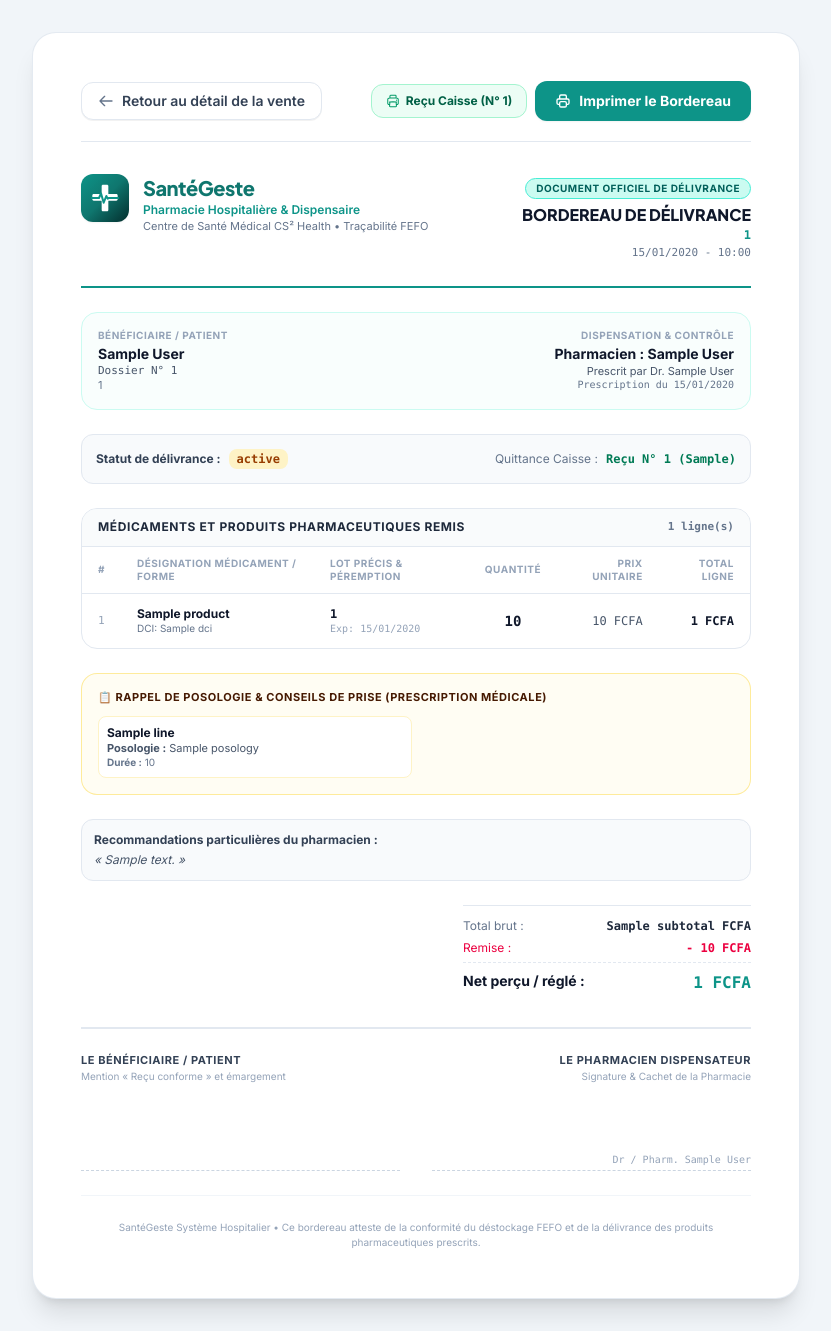
After one commit to tchongwangbakayoko619-star/Sante_Geste, a Django app: template santegeste/templates/pharmacy/sale_delivery_slip.html in a window 1280 px wide. The commit adds this page. Shown: the whole page, without its empty margins (224-1055 px from the left). Run offline with Django 5.2, Linux system fonts and the light colour scheme; the template is opened without the code that fills it: most values are stand-ins (such as "Sample title", 1, 10 or a date in 2020); style sheets or scripts are compiled from the project's sources; parts of the project's set-up code (start-up, migrations or seed data) failed here and were passed over.

Commit message:
feat(workflow): bordereau officiel de délivrance physique avec traçabilité lots FEFO et rappel posologique

```diff
--- a/apps/pharmacy/urls.py
+++ b/apps/pharmacy/urls.py
@@ -12,6 +12,7 @@ from apps.pharmacy.views import (
     ProductUpdateView,
     SaleCancelView,
     SaleCreateView,
+    SaleDeliverySlipView,
     SaleDetailView,
     SaleListView,
     StockAdjustmentView,
@@ -48,6 +49,7 @@ urlpatterns = [
     path("ventes/", SaleListView.as_view(), name="sale_list"),
     path("ventes/nouvelle/", SaleCreateView.as_view(), name="sale_create"),
     path("ventes/<uuid:pk>/", SaleDetailView.as_view(), name="sale_detail"),
+    path("ventes/<uuid:pk>/bordereau/", SaleDeliverySlipView.as_view(), name="sale_delivery_slip"),
     path("ventes/<uuid:pk>/annuler/", SaleCancelView.as_view(), name="sale_cancel"),
 
     # Fournisseurs & Catégories
--- /dev/null
+++ b/santegeste/templates/pharmacy/sale_delivery_slip.html
@@ -0,0 +1,260 @@
+{% extends "layouts/base.html" %}
+{% load i18n static %}
+
+{% block title %}{% trans "Bordereau de Délivrance" %} {{ sale.sale_number }} - SantéGeste{% endblock %}
+
+{% block content %}
+<style>
+  @media print {
+    body {
+      background-color: #ffffff !important;
+      color: #020617 !important;
+    }
+    .no-print {
+      display: none !important;
+    }
+    .print-sheet {
+      box-shadow: none !important;
+      border: none !important;
+      padding: 0 !important;
+      margin: 0 !important;
+      max-width: 100% !important;
+      width: 100% !important;
+    }
+    * {
+      -webkit-print-color-adjust: exact !important;
+      print-color-adjust: exact !important;
+    }
+    @page {
+      size: A4;
+      margin: 15mm 15mm 15mm 15mm;
+    }
+  }
+</style>
+
+<div class="min-h-screen bg-neutral-100 p-4 sm:p-8 font-sans print:bg-white print:p-0">
+  <div class="max-w-3xl mx-auto bg-white p-8 sm:p-12 rounded-3xl border border-neutral-200/90 shadow-xl print-sheet print:shadow-none print:border-none print:max-w-none print:p-0">
+
+    <!-- Actions / Outils (masqués à l'impression) -->
+    <div class="flex items-center justify-between border-b border-neutral-200 pb-5 mb-8 no-print">
+      <a href="{% url "pharmacy:sale_detail" sale.pk %}" class="inline-flex items-center gap-2 px-4 py-2 rounded-xl bg-white border border-neutral-200 text-neutral-700 font-semibold text-xs sm:text-sm hover:bg-neutral-50 transition-colors shadow-2xs">
+        <svg class="w-4 h-4 text-neutral-500" fill="none" stroke="currentColor" viewBox="0 0 24 24"><path stroke-linecap="round" stroke-linejoin="round" stroke-width="2" d="M10 19l-7-7m0 0l7-7m-7 7h18"/></svg>
+        {% trans "Retour au détail de la vente" %}
+      </a>
+      <div class="flex items-center gap-2">
+        {% if latest_payment %}
+          <a href="{% url "patients:paiement_receipt" latest_payment.pk %}" target="_blank" class="inline-flex items-center gap-1.5 px-3.5 py-2 rounded-xl bg-emerald-50 border border-emerald-200 text-emerald-800 font-bold text-xs hover:bg-emerald-100 transition-colors">
+            {% include "components/atoms/icon.html" with name="printer" size="w-3.5 h-3.5 text-emerald-600" %}
+            {% trans "Reçu Caisse (N° " %}{{ latest_payment.receipt_number }})
+          </a>
+        {% endif %}
+        <button onclick="window.print()" class="inline-flex items-center gap-2 px-5 py-2.5 rounded-xl bg-[#0d9488] hover:bg-[#0f766e] text-white font-bold text-xs sm:text-sm transition-colors shadow-xs cursor-pointer">
+          <svg class="w-4 h-4" fill="none" stroke="currentColor" viewBox="0 0 24 24"><path stroke-linecap="round" stroke-linejoin="round" stroke-width="2" d="M17 17h2a2 2 0 002-2v-4a2 2 0 00-2-2H5a2 2 0 00-2 2v4a2 2 0 002 2h2m2 4h6a2 2 0 002-2v-4a2 2 0 00-2-2H9a2 2 0 00-2 2v4a2 2 0 002 2zm8-12V5a2 2 0 00-2-2H9a2 2 0 00-2 2v4h10z"/></svg>
+          {% trans "Imprimer le Bordereau" %}
+        </button>
+      </div>
+    </div>
+
+    <!-- En-tête Hospitalier SantéGeste -->
+    <div class="flex justify-between items-start border-b-2 border-[#0d9488] pb-6 mb-6">
+      <div class="flex items-start gap-3.5">
+        <div class="w-12 h-12 rounded-xl bg-gradient-to-br from-[#0d9488] via-[#0f766e] to-[#042f2e] text-white flex items-center justify-center shrink-0 shadow-xs">
+          <svg class="w-8 h-8 text-white" viewBox="0 0 48 48" fill="none" xmlns="http://www.w3.org/2000/svg">
+            <path d="M19 6C19 4.89543 19.8954 4 21 4H27C28.1046 4 29 4.89543 29 6V18H41C42.1046 18 43 18.8954 43 20V26C43 27.1046 42.1046 28 41 28H29V42C29 43.1046 28.1046 44 27 44H21C19.8954 44 19 43.1046 19 42V28H7C5.89543 28 5 27.1046 5 26V20C5 18.8954 5.89543 18 7 18H19V6Z" fill="white"/>
+            <path d="M4 24H15L18 17L22 31L26 21L28 25L30 24H44" stroke="#0d9488" stroke-width="3" stroke-linecap="round" stroke-linejoin="round"/>
+          </svg>
+        </div>
+        <div>
+          <h1 class="text-xl font-extrabold text-[#0f766e] font-title tracking-tight">
+            SantéGeste
+          </h1>
+          <p class="text-xs font-semibold text-[#0d9488]">Pharmacie Hospitalière & Dispensaire</p>
+          <p class="text-[11px] text-neutral-500">Centre de Santé Médical CS² Health • Traçabilité FEFO</p>
+        </div>
+      </div>
+
+      <div class="text-right">
+        <span class="inline-block px-2.5 py-0.5 rounded-full text-[10px] font-bold uppercase tracking-wider bg-teal-100 text-teal-800 border border-teal-300">
+          {% trans "Document Officiel de Délivrance" %}
+        </span>
+        <h2 class="text-base font-extrabold text-neutral-900 font-title uppercase mt-1">{% trans "BORDEREAU DE DÉLIVRANCE" %}</h2>
+        <p class="text-xs font-mono font-bold text-[#0d9488]">{{ sale.sale_number }}</p>
+        <p class="text-[11px] text-neutral-500 font-mono mt-0.5">{{ sale.sale_date|date:"d/m/Y - H:i" }}</p>
+      </div>
+    </div>
+
+    <!-- Informations Patient & Prescription -->
+    <div class="grid grid-cols-2 gap-4 bg-teal-50/40 p-4 rounded-2xl border border-teal-100 text-xs mb-6">
+      <div>
+        <span class="text-[10px] font-bold text-neutral-400 uppercase tracking-wider block mb-0.5">{% trans "Bénéficiaire / Patient" %}</span>
+        <p class="font-bold text-neutral-900 text-sm">
+          {% if sale.patient %}
+            {{ sale.patient.full_name }}
+          {% else %}
+            {{ sale.client_name|default:_("Client au comptoir") }}
+          {% endif %}
+        </p>
+        {% if sale.patient %}
+          <p class="text-neutral-600 font-mono text-[11px]">Dossier N° {{ sale.patient.patient_number }}</p>
+          {% if sale.patient.phone_number %}
+            <p class="text-neutral-500 text-[11px]">{{ sale.patient.phone_number }}</p>
+          {% endif %}
+        {% endif %}
+      </div>
+      <div class="text-right">
+        <span class="text-[10px] font-bold text-neutral-400 uppercase tracking-wider block mb-0.5">{% trans "Dispensation & Contrôle" %}</span>
+        <p class="font-bold text-neutral-900 text-sm">{% trans "Pharmacien" %} : {{ sale.seller.full_name }}</p>
+        {% if sale.ordonnance %}
+          <p class="text-neutral-600 text-[11px]">{% trans "Prescrit par" %} Dr. {{ sale.ordonnance.doctor.full_name }}</p>
+          <p class="text-neutral-500 font-mono text-[10px]">{% trans "Prescription du" %} {{ sale.ordonnance.prescribed_at|date:"d/m/Y" }}</p>
+        {% else %}
+          <p class="text-neutral-600 text-[11px]">{% trans "Vente directe au comptoir" %}</p>
+        {% endif %}
+      </div>
+    </div>
+
+    <!-- Statut de Contrôle & Quittance Financière -->
+    <div class="flex items-center justify-between p-3.5 bg-neutral-50 rounded-xl border border-neutral-200 text-xs mb-6">
+      <div class="flex items-center gap-2">
+        <span class="font-bold text-neutral-700">{% trans "Statut de délivrance" %} :</span>
+        <span class="font-bold font-mono px-2 py-0.5 rounded-lg {% if sale.status == 'COMPLETED' %}bg-emerald-100 text-emerald-800{% else %}bg-amber-100 text-amber-800{% endif %}">
+          {{ sale.get_status_display }}
+        </span>
+      </div>
+      {% if latest_payment %}
+        <div class="flex items-center gap-2 text-right">
+          <span class="text-neutral-500">{% trans "Quittance Caisse" %} :</span>
+          <span class="font-mono font-bold text-emerald-700">Reçu N° {{ latest_payment.receipt_number }} ({{ latest_payment.get_payment_method_display }})</span>
+        </div>
+      {% elif sale.facture %}
+        <div class="flex items-center gap-2 text-right">
+          <span class="text-neutral-500">{% trans "Facture Caisse" %} :</span>
+          <span class="font-mono font-bold text-neutral-700">{{ sale.facture.invoice_number }} ({{ sale.facture.get_status_display }})</span>
+        </div>
+      {% endif %}
+    </div>
+
+    <!-- Tableau Clinique des Médicaments Délivrés, Lots & Traçabilité -->
+    <div class="border border-neutral-200 rounded-2xl overflow-hidden mb-6">
+      <div class="bg-neutral-50/80 px-4 py-2.5 border-b border-neutral-200 flex items-center justify-between">
+        <h3 class="text-xs font-bold text-neutral-800 uppercase tracking-wider">
+          {% trans "Médicaments et Produits Pharmaceutiques Remis" %}
+        </h3>
+        <span class="text-[11px] font-mono text-neutral-500 font-bold">{{ items|length }} {% trans "ligne(s)" %}</span>
+      </div>
+      <table class="w-full text-left border-collapse text-xs">
+        <thead>
+          <tr class="bg-white border-b border-neutral-200 text-[10px] font-extrabold text-neutral-400 uppercase tracking-wider">
+            <th class="py-2.5 px-4">#</th>
+            <th class="py-2.5 px-4">{% trans "Désignation Médicament / Forme" %}</th>
+            <th class="py-2.5 px-4">{% trans "Lot Précis & Péremption" %}</th>
+            <th class="py-2.5 px-4 text-center">{% trans "Quantité" %}</th>
+            <th class="py-2.5 px-4 text-right">{% trans "Prix Unitaire" %}</th>
+            <th class="py-2.5 px-4 text-right">{% trans "Total Ligne" %}</th>
+          </tr>
+        </thead>
+        <tbody class="divide-y divide-neutral-100">
+          {% for item in items %}
+            <tr class="hover:bg-neutral-50/40">
+              <td class="py-3 px-4 font-mono text-neutral-400 text-[11px]">{{ forloop.counter }}</td>
+              <td class="py-3 px-4 font-bold text-neutral-900">
+                {{ item.product.name }}
+                {% if item.product.dci %}
+                  <span class="block text-[10px] text-neutral-500 font-normal">DCI: {{ item.product.dci }}</span>
+                {% endif %}
+              </td>
+              <td class="py-3 px-4 font-mono text-neutral-700">
+                {% if item.batch %}
+                  <strong class="text-neutral-900">{{ item.batch.batch_number }}</strong>
+                  <span class="block text-[10px] text-neutral-400">Exp: {{ item.batch.expiry_date|date:"d/m/Y" }}</span>
+                {% else %}
+                  <span class="text-neutral-400">-</span>
+                {% endif %}
+              </td>
+              <td class="py-3 px-4 text-center font-mono font-bold text-neutral-900 text-sm">
+                {{ item.quantity }}
+              </td>
+              <td class="py-3 px-4 text-right font-mono text-neutral-600">
+                {{ item.unit_price }} FCFA
+              </td>
+              <td class="py-3 px-4 text-right font-mono font-extrabold text-neutral-900">
+                {{ item.total_price }} FCFA
+              </td>
+            </tr>
+          {% endfor %}
+        </tbody>
+      </table>
+    </div>
+
+    <!-- Récapitulatif Posologie / Instructions si Ordonnance -->
+    {% if sale.ordonnance and sale.ordonnance.lines.all %}
+      <div class="bg-amber-50/60 border border-amber-200/80 rounded-2xl p-4 mb-6 text-xs space-y-2">
+        <h4 class="font-bold text-amber-950 uppercase tracking-wider text-[11px] flex items-center gap-1.5">
+          <span>📋 {% trans "Rappel de Posologie & Conseils de Prise (Prescription Médicale)" %}</span>
+        </h4>
+        <div class="grid grid-cols-1 sm:grid-cols-2 gap-2 pt-1">
+          {% for l in sale.ordonnance.lines.all %}
+            <div class="p-2 bg-white rounded-lg border border-amber-100">
+              <p class="font-bold text-neutral-900">{{ l.medication_name }}</p>
+              <p class="text-[11px] text-neutral-600"><strong>{% trans "Posologie" %} :</strong> {{ l.posology }}</p>
+              {% if l.duration %}
+                <p class="text-[10px] text-neutral-500"><strong>{% trans "Durée" %} :</strong> {{ l.duration }}</p>
+              {% endif %}
+            </div>
+          {% endfor %}
+        </div>
+      </div>
+    {% endif %}
+
+    <!-- Notes du Pharmacien -->
+    {% if sale.notes %}
+      <div class="p-3 bg-neutral-50 rounded-xl border border-neutral-200 text-xs mb-6">
+        <strong class="text-neutral-700 block mb-1">{% trans "Recommandations particulières du pharmacien" %} :</strong>
+        <p class="text-neutral-600 italic">« {{ sale.notes }} »</p>
+      </div>
+    {% endif %}
+
+    <!-- Totaux Financiers -->
+    <div class="flex justify-end mb-8 text-xs">
+      <div class="w-72 space-y-1.5 border-t border-neutral-200 pt-3">
+        <div class="flex justify-between text-neutral-500">
+          <span>{% trans "Total brut" %} :</span>
+          <span class="font-mono font-bold text-neutral-800">{{ sale.subtotal }} FCFA</span>
+        </div>
+        {% if sale.discount_amount > 0 %}
+          <div class="flex justify-between text-rose-600">
+            <span>{% trans "Remise" %} :</span>
+            <span class="font-mono font-bold">- {{ sale.discount_amount }} FCFA</span>
+          </div>
+        {% endif %}
+        <div class="flex justify-between text-sm font-extrabold text-neutral-900 border-t border-dashed border-neutral-200 pt-2">
+          <span>{% trans "Net perçu / réglé" %} :</span>
+          <span class="font-mono text-base text-[#0d9488]">{{ sale.total_amount }} FCFA</span>
+        </div>
+      </div>
+    </div>
+
+    <!-- Signatures Officielles (Pharmacien & Patient / Destinataire) -->
+    <div class="grid grid-cols-2 gap-8 pt-6 border-t-2 border-neutral-200 text-xs">
+      <div>
+        <p class="font-bold text-neutral-700 uppercase tracking-wider text-[11px]">{% trans "Le Bénéficiaire / Patient" %}</p>
+        <p class="text-[10px] text-neutral-400 mt-0.5">{% trans "Mention « Reçu conforme » et émargement" %}</p>
+        <div class="h-20 border-b border-dashed border-neutral-300 mt-2"></div>
+      </div>
+      <div class="text-right">
+        <p class="font-bold text-neutral-700 uppercase tracking-wider text-[11px]">{% trans "Le Pharmacien Dispensateur" %}</p>
+        <p class="text-[10px] text-neutral-400 mt-0.5">{% trans "Signature & Cachet de la Pharmacie" %}</p>
+        <div class="h-20 border-b border-dashed border-neutral-300 mt-2 flex items-end justify-end pb-1">
+          <span class="font-mono text-[10px] text-neutral-400">Dr / Pharm. {{ sale.seller.full_name }}</span>
+        </div>
+      </div>
+    </div>
+
+    <!-- Pied de Page de Conformité -->
+    <div class="text-center text-[10px] text-neutral-400 pt-6 mt-6 border-t border-neutral-100">
+      {% trans "SantéGeste Système Hospitalier • Ce bordereau atteste de la conformité du déstockage FEFO et de la délivrance des produits pharmaceutiques prescrits." %}
+    </div>
+
+  </div>
+</div>
+{% endblock %}
--- a/santegeste/templates/pharmacy/sale_detail.html
+++ b/santegeste/templates/pharmacy/sale_detail.html
@@ -32,10 +32,10 @@
           💳 {% trans "Facture Caisse" %} &rarr;
         </a>
       {% endif %}
-      <button type="button" onclick="window.print()" class="px-3.5 py-2.5 rounded-xl bg-white border border-neutral-200 hover:bg-neutral-50 text-neutral-700 font-semibold text-xs transition-colors shadow-2xs inline-flex items-center gap-1.5 cursor-pointer">
+      <a href="{% url "pharmacy:sale_delivery_slip" sale.pk %}" target="_blank" class="px-3.5 py-2.5 rounded-xl bg-white border border-neutral-200 hover:bg-neutral-50 text-neutral-700 font-semibold text-xs transition-colors shadow-2xs inline-flex items-center gap-1.5 cursor-pointer">
         {% include "components/atoms/icon.html" with name="document-text" size="w-3.5 h-3.5 text-neutral-500" %}
-        <span>{% trans "Imprimer Bordereau" %}</span>
-      </button>
+        <span>{% trans "Bordereau de Délivrance" %}</span>
+      </a>
       <a href="{% url "pharmacy:sale_list" %}" class="px-3.5 py-2.5 rounded-xl bg-neutral-100 hover:bg-neutral-200 text-neutral-700 font-semibold text-xs transition-colors">
         {% trans "Retour" %}
       </a>
```
Also changed, not shown: apps/pharmacy/views/__init__.py (+16 -0 lines), santegeste/templates/pharmacy/sale_list.html (+9 -4 lines), tests/test_pharmacy_module.py (+29 -0 lines).
